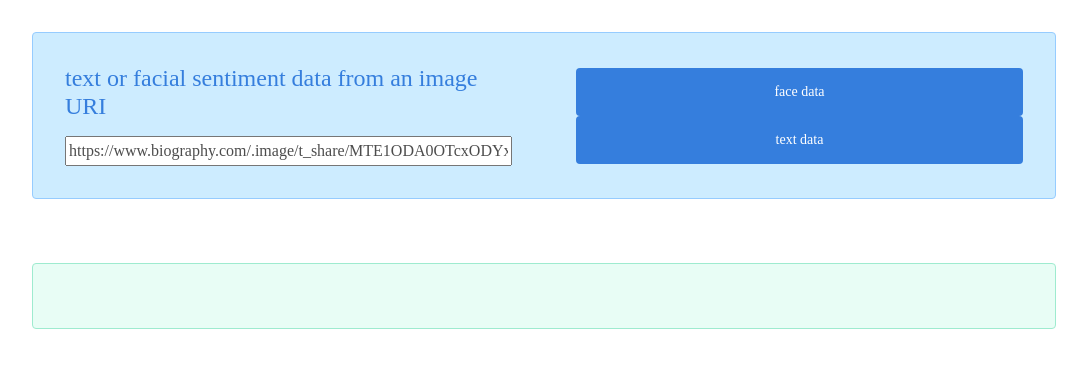
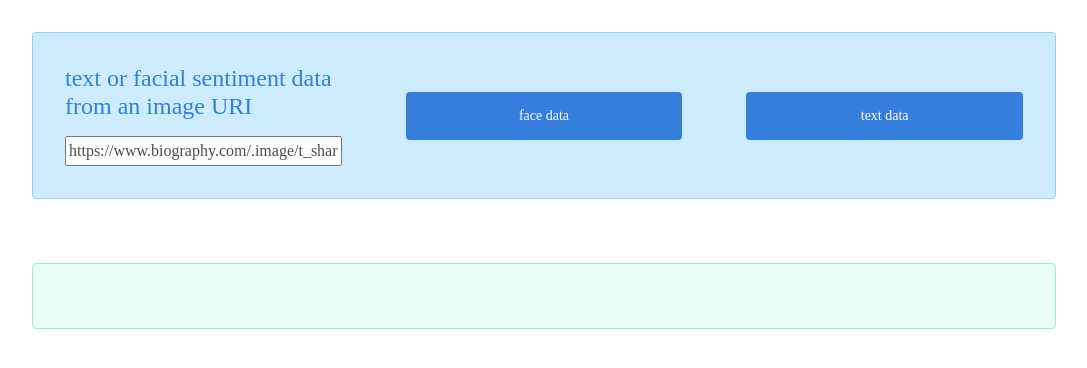
Before and after one commit to WesleyDRobinson/photoAnalysis, a website: page app/public/index.html in a window 1280 px wide. Shown: the whole page, without its empty margins (96-1183 px from the left). Drawn offline with nearby package versions, Linux system fonts and the light colour scheme.

Commit message:
Develop (#7)
* add simple OCR and beautify

* update main and deployment

* add padding

```diff
--- a/app/public/index.html
+++ b/app/public/index.html
@@ -33,6 +33,8 @@
                        class="no-underline f6 tc db w-100 pv3 bg-animate bg-blue hover-bg-dark-blue white br2">
                         face data
                     </a>
+                </div>
+                <div class="pa3 pa4-ns dtc-ns v-mid">
                     <a id="image-button-text" href="#"
                        class="no-underline f6 tc db w-100 pv3 bg-animate bg-blue hover-bg-dark-blue white br2">
                         text data
--- a/package.json
+++ b/package.json
@@ -14,13 +14,13 @@
     "email": "robinson.wesleyd@gmail.com",
     "url": "https://www.wesley.tech/"
   },
-  "main": "index.js",
+  "main": "lib/index.js",
   "now": {
     "alias": "photos.wesley.tech",
     "public": false
   },
   "scripts": {
-    "deploy": "now -e GOOGLE_VISION_DEV && now alias",
+    "deploy": "now -e GOOGLE_VISION_DEV",
     "build": "browserify app/main.js -o app/public/bundle.js -v",
     "start": "node app/server.js",
     "dev": "watchify app/main.js -o app/public/bundle.js -v"
```
